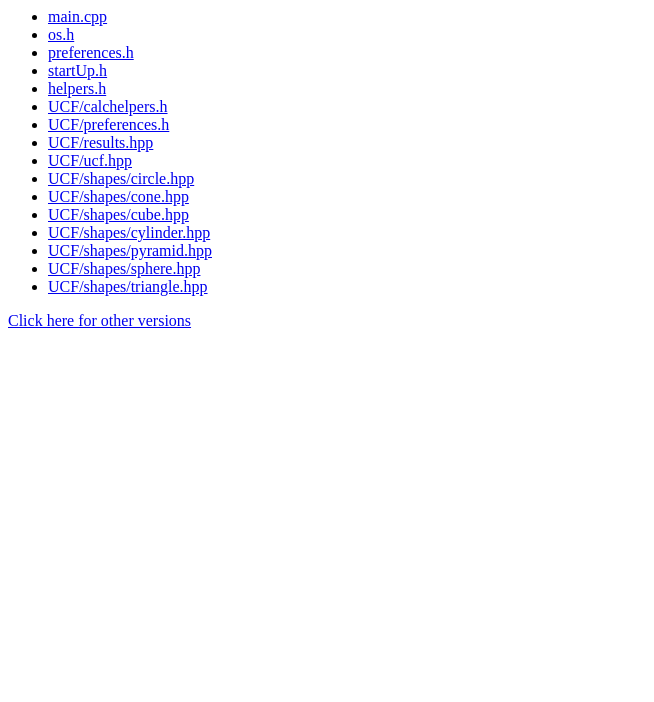
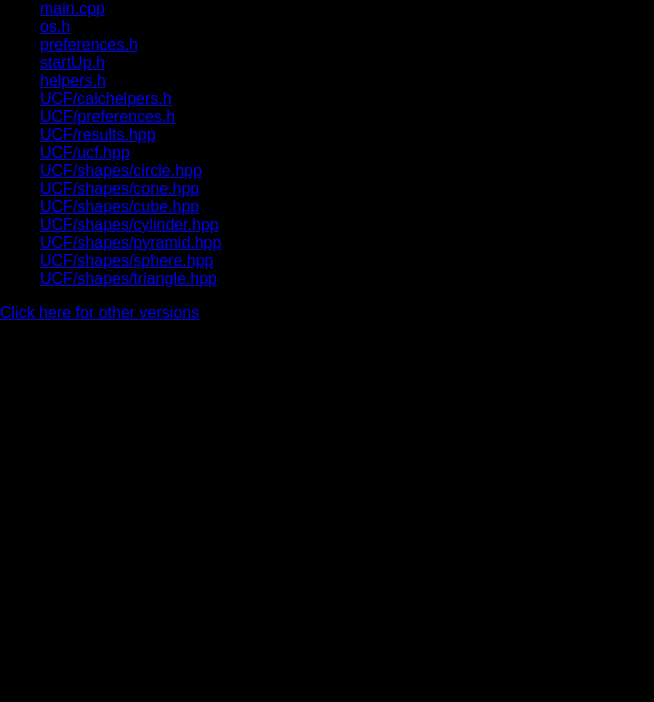
Before and after one commit to fif3x/fif3x.github.io, a plain HTML site: page LibreTerminal/libre-terminal.html in a window 1280 px wide. Shown: the part 98-800 px from the top of the page, without its empty margins (0-654 px from the left). Drawn offline with Linux system fonts and the light colour scheme.

Commit message:
Add files via upload

```diff
--- a/LibreTerminal/libre-terminal.html
+++ b/LibreTerminal/libre-terminal.html
@@ -2,6 +2,7 @@
 <html>
     <head>
         <title>Libre Terminal</title>
+        <link rel="stylesheet" href="style.css">
     </head>
     <body>
         <a href="https://github.com/fif3x/Libre-Terminal" target="_blank" title="GitHub Repository">
--- /dev/null
+++ b/LibreTerminal/style.css
@@ -0,0 +1,6 @@
+body {
+  background-color: hsl(0, 0%, 0%);
+  font-family: Arial, sans-serif;
+  margin: 0;
+  padding: 0;
+}
```
Also changed, not shown: LibreTerminal/other-versions.html (+1 -0 lines).
